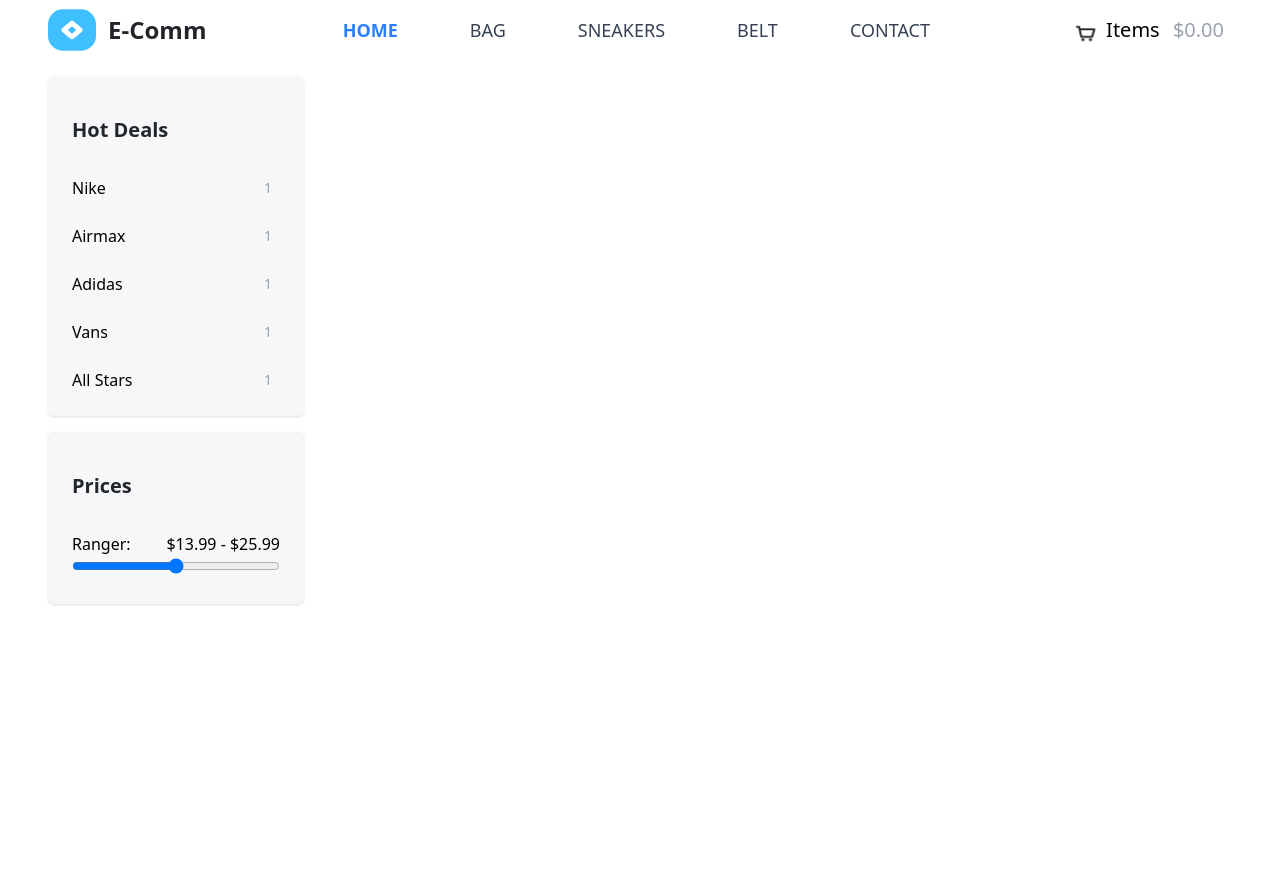
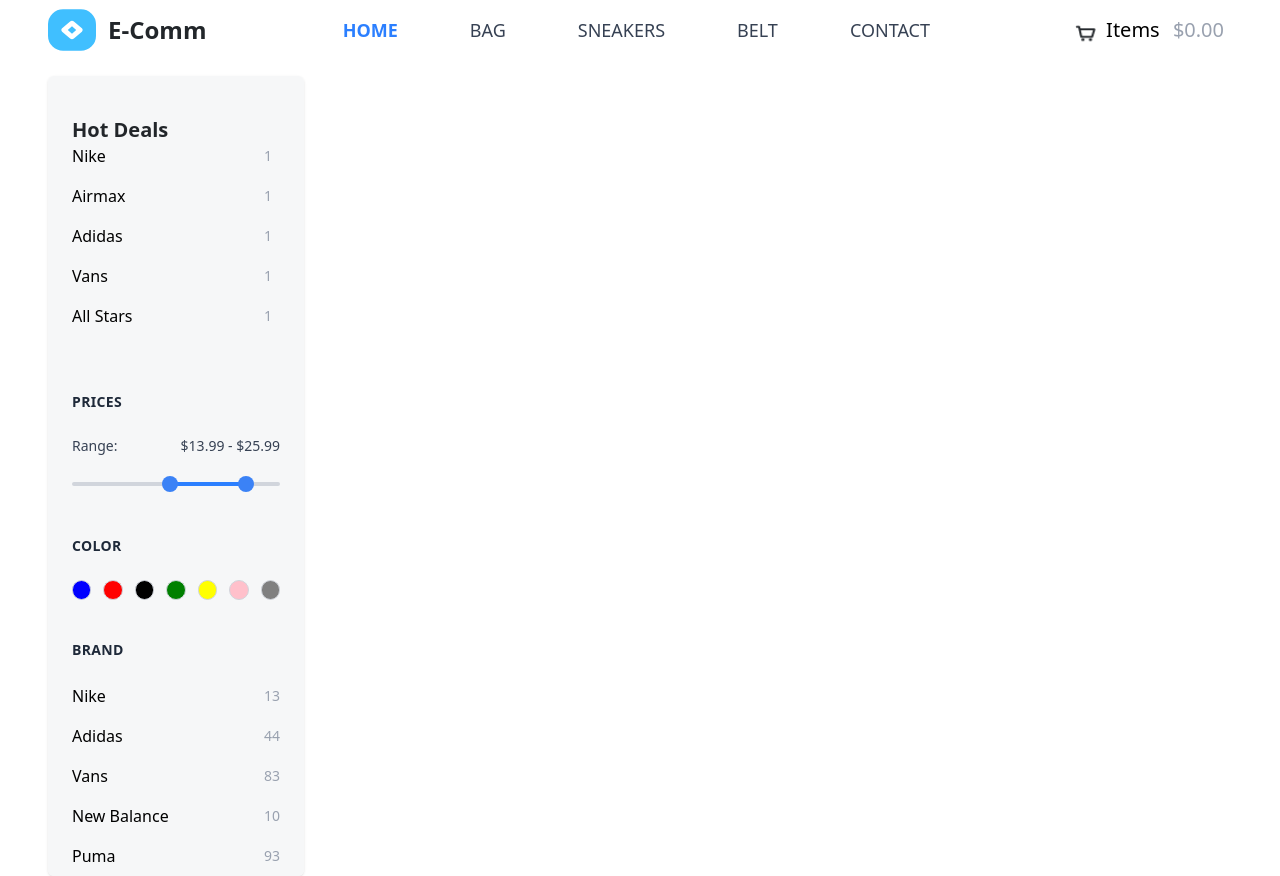
Before and after one commit to yashdotdev/E-Comm, a React (Vite) app: page / in a window 1280 px wide. Before the commit the page ends 800 px from the top, so only its background shows below. Built offline with nearby package versions, Linux system fonts and the light colour scheme.

Commit message:
added sidebar

```diff
--- /dev/null
+++ b/src/components/Sidebar/BrandFilter.jsx
@@ -0,0 +1,37 @@
+import { useState } from "react";
+
+export const BrandFilter = () => {
+  const brands = ["Nike", "Adidas", "Vans", "New Balance", "Puma", "Reebok"];
+  const [showBrands, setShowBrands] = useState(false);
+
+  return (
+    <div>
+      <div className="px-0 py-2 mb-4">
+        <h2 className="text-gray-800 text-sm font-semibold tracking-wide uppercase">
+          Brand
+        </h2>
+      </div>
+      <div className="flex flex-col gap-4 text-md mb-6">
+        {(showBrands ? brands : brands.slice(0, 6)).map((brand) => (
+          <div
+            key={brand}
+            className="flex justify-between items-center hover:text-blue-500 cursor-pointer"
+          >
+            <span>{brand}</span>
+            <span className="text-gray-400 text-sm">
+              {Math.floor(Math.random() * 100)}
+            </span>
+          </div>
+        ))}
+        {brands.length > 6 && (
+          <button
+            onClick={() => setShowBrands(!showBrands)}
+            className="text-sm text-blue-500 hover:underline self-start"
+          >
+            {showBrands ? "View less" : "View more"}
+          </button>
+        )}
+      </div>
+    </div>
+  );
+};
--- /dev/null
+++ b/src/components/Sidebar/ColorFilter.jsx
@@ -0,0 +1,26 @@
+import React from 'react'
+
+export const ColorFilter = () => {
+  return (
+    <>
+    <div className="px-0 py-2 mb-4">
+        <h2 className="text-gray-800 text-sm font-semibold tracking-wide uppercase">
+          Color
+        </h2>
+      </div>
+      <div className="flex gap-3 mb-8">
+        {["blue", "red", "black", "green", "yellow", "pink", "gray"].map(
+          (clr) => (
+            <div
+              key={clr}
+              className={`w-5 h-5 rounded-full cursor-pointer border border-gray-300`}
+              style={{ backgroundColor: clr }}
+            />
+          )
+        )}
+      </div>
+    </>
+
+
+  )
+}
--- /dev/null
+++ b/src/components/Sidebar/HotDeals.jsx
@@ -0,0 +1,35 @@
+import { NavLink } from "react-router-dom";
+
+export const HotDeals = ({ categories, categoryCounts, showMoreCats, setShowMoreCats }) => {
+  return (
+    <div className="px-0 py-4 mb-4">
+      <h2 className="text-[#22262A] text-xl font-semibold">Hot Deals</h2>
+      <div className="flex flex-col gap-4 text-md mb-6">
+        {(showMoreCats ? categories : categories.slice(0, 6)).map((cat) => (
+          <NavLink
+            key={cat}
+            to={`/${cat}`}
+            className={({ isActive }) =>
+              `flex justify-between items-center transition-all ${
+                isActive ? "text-blue-500 font-semibold" : "hover:text-blue-500"
+              }`
+            }
+          >
+            <span className="capitalize">{cat.replace("-", " ")}</span>
+            <span className=" text-gray-400 px-2 py-0.5 rounded text-sm">
+              {categoryCounts[cat] || 0}
+            </span>
+          </NavLink>
+        ))}
+        {categories.length > 6 && (
+          <button
+            onClick={() => setShowMoreCats(!showMoreCats)}
+            className="text-sm text-blue-500 hover:underline self-start"
+          >
+            {showMoreCats ? "View less" : "View more"}
+          </button>
+        )}
+      </div>
+    </div>
+  );
+};
--- /dev/null
+++ b/src/components/Sidebar/PriceFilter.jsx
@@ -0,0 +1,55 @@
+import { useState } from "react";
+
+export const PriceFilter = () => {
+  const [minVal, setMinVal] = useState(13.99);
+  const [maxVal, setMaxVal] = useState(25.99);
+
+  return (
+    <div>
+      <div className="px-0 py-2 mb-4">
+        <h2 className="text-gray-800 text-sm font-semibold tracking-wide uppercase">
+          Prices
+        </h2>
+      </div>
+      <div className="flex justify-between items-center text-sm text-gray-700 mb-4">
+        <span>Range:</span>
+        <p className="font-medium">
+          ${minVal.toFixed(2)} - ${maxVal.toFixed(2)}
+        </p>
+      </div>
+      <div className="relative w-full h-6 mb-8">
+        <div className="absolute top-1/2 -translate-y-1/2 w-full h-1 bg-gray-300 rounded">
+          <div
+            className="absolute h-1 bg-blue-500 rounded"
+            style={{
+              left: `${(minVal / 30) * 100}%`,
+              right: `${100 - (maxVal / 30) * 100}%`,
+            }}
+          />
+        </div>
+        <input
+          type="range"
+          min={0}
+          max={30}
+          step={0.5}
+          value={minVal}
+          onChange={(e) =>
+            setMinVal(Math.min(Number(e.target.value), maxVal - 1))
+          }
+          className="absolute bottom-2.5 w-full h-1 bg-transparent appearance-none cursor-pointer"
+        />
+        <input
+          type="range"
+          min={0}
+          max={30}
+          step={0.5}
+          value={maxVal}
+          onChange={(e) =>
+            setMaxVal(Math.max(Number(e.target.value), minVal + 1))
+          }
+          className="absolute bottom-2.5 w-full h-1 bg-transparent appearance-none cursor-pointer"
+        />
+      </div>
+    </div>
+  );
+};
--- a/src/components/Sidebar/Sidebar.jsx
+++ b/src/components/Sidebar/Sidebar.jsx
@@ -1,40 +1,30 @@
-import { NavLink } from "react-router-dom";
+import { useState } from "react";
 import { products } from "../../data/products.js";
+import { HotDeals } from "./HotDeals";
+import { PriceFilter } from "./PriceFilter";
+import { ColorFilter } from "./ColorFilter";
+import { BrandFilter } from "./BrandFilter";
 
 export const Sidebar = () => {
-  // Count items per category
   const categories = ["nike", "airmax", "adidas", "vans", "all-stars"];
-
   const categoryCounts = categories.reduce((acc, cat) => {
     acc[cat] = products.filter((p) => p.category === cat).length;
     return acc;
   }, {});
 
+  const [showMoreCats, setShowMoreCats] = useState(false);
+
   return (
-    <div className="hidden lg:block bg-[#F6F7F8] lg:w-1/5 max-w-1/4 mt-4 ml-12 shadow-sm p-6 rounded-md">
-      <div className="px-0 py-4 mb-4">
-        <h2 className="text-[#22262A] text-xl font-semibold">Hot Deals</h2>
-      </div>
-
-      {/* Items */}
-      <div className="flex flex-col gap-6 text-md">
-        {categories.map((cat) => (
-          <NavLink
-            key={cat}
-            to={`/${cat}`}
-            className={({ isActive }) =>
-              `flex justify-between items-center transition-all ${
-                isActive ? "text-blue-500 font-semibold" : "hover:text-blue-500"
-              }`
-            }
-          >
-            <span className="capitalize">{cat.replace("-", " ")}</span>
-            <span className=" text-gray-400 px-2 py-0.5 rounded text-sm">
-              {categoryCounts[cat] || 0}
-            </span>
-          </NavLink>
-        ))}
-      </div>
+    <div className="hidden lg:block bg-[#F6F7F8] lg:w-1/5 max-w-1/4 mt-4 ml-12 shadow-sm p-6 rounded-md overflow-y-auto max-h-screen">
+      <HotDeals
+        categories={categories}
+        categoryCounts={categoryCounts}
+        showMoreCats={showMoreCats}
+        setShowMoreCats={setShowMoreCats}
+      />
+      <PriceFilter />
+      <ColorFilter />
+      <BrandFilter />
     </div>
   );
 };
--- a/src/components/Sidebar/Sidebar2.jsx
+++ /dev/null
@@ -1,16 +0,0 @@
-export const Sidebar2 = () => {
-  return (
-    <div className="hidden lg:block bg-[#F6F7F8] lg:w-1/5 max-w-1/4 mt-4 ml-12 shadow-sm p-6 rounded-md">
-      <div className="px-0 py-4 mb-4">
-        <h2 className="text-[#22262A] text-xl font-semibold">Prices</h2>
-      </div>
-
-      <div className="flex justify-between">
-        <label>Ranger:</label>
-        <p>$13.99 - $25.99</p>
-      </div>
-
-      <input type="range" min={0} max={30} className="w-full"/>
-    </div>
-  );
-};
--- a/src/index.css
+++ b/src/index.css
@@ -1,5 +1,24 @@
 @import "tailwindcss";
 
+input[type="range"]::-webkit-slider-thumb {
+  -webkit-appearance: none;
+  appearance: none;
+  height: 16px;
+  width: 16px;
+  border-radius: 9999px;
+  background: #3b82f6;
+  cursor: pointer;
+  border: none;
+}
+
+input[type="range"]::-moz-range-thumb {
+  height: 16px;
+  width: 16px;
+  border-radius: 9999px;
+  background: #3b82f6;
+  cursor: pointer;
+  border: none;
+}
 
 /* :root {
   font-family: system-ui, Avenir, Helvetica, Arial, sans-serif;
--- a/src/pages/Home/Home.jsx
+++ b/src/pages/Home/Home.jsx
@@ -2,7 +2,7 @@
 import { Hero } from "../../components/Hero/Hero";
 import ProductCard from "../../components/ProductCard/ProductCard";
 import { Sidebar } from "../../components/Sidebar/Sidebar";
-import { Sidebar2 } from "../../components/Sidebar/Sidebar2";
+
 
 export const Home = () => {
   return (
@@ -10,7 +10,7 @@
       <Header />
       {/* <ProductCard/> */}
       <Sidebar/>
-      <Sidebar2/>
+
     </div>
   );
 };
```
